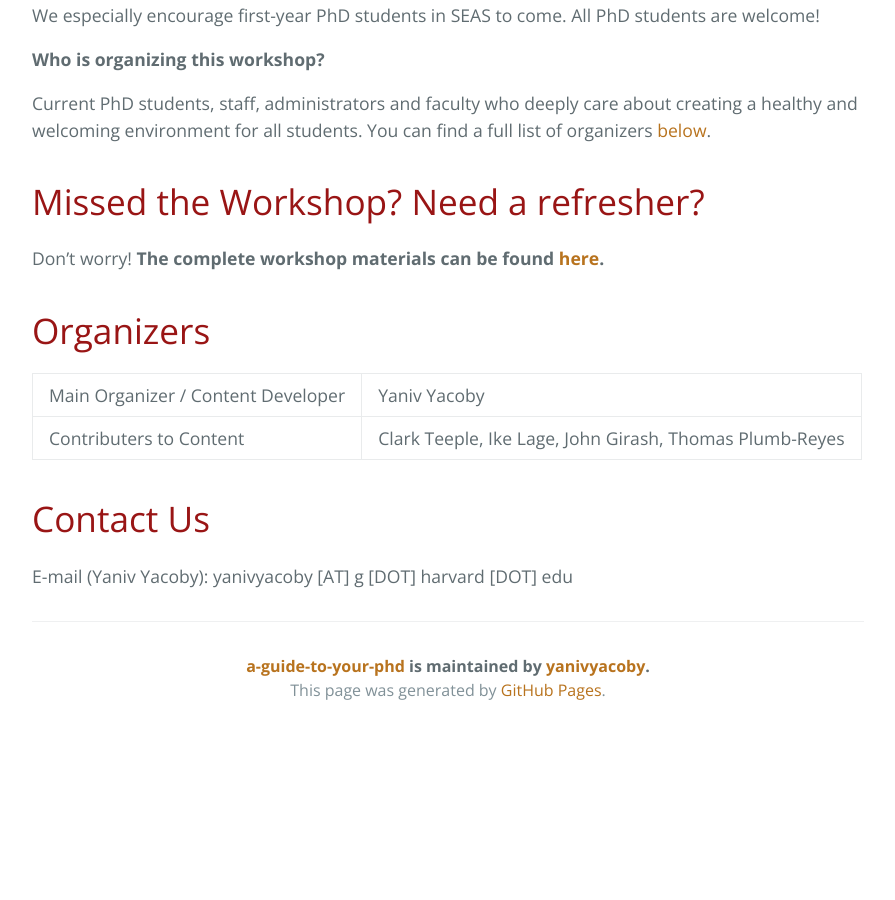
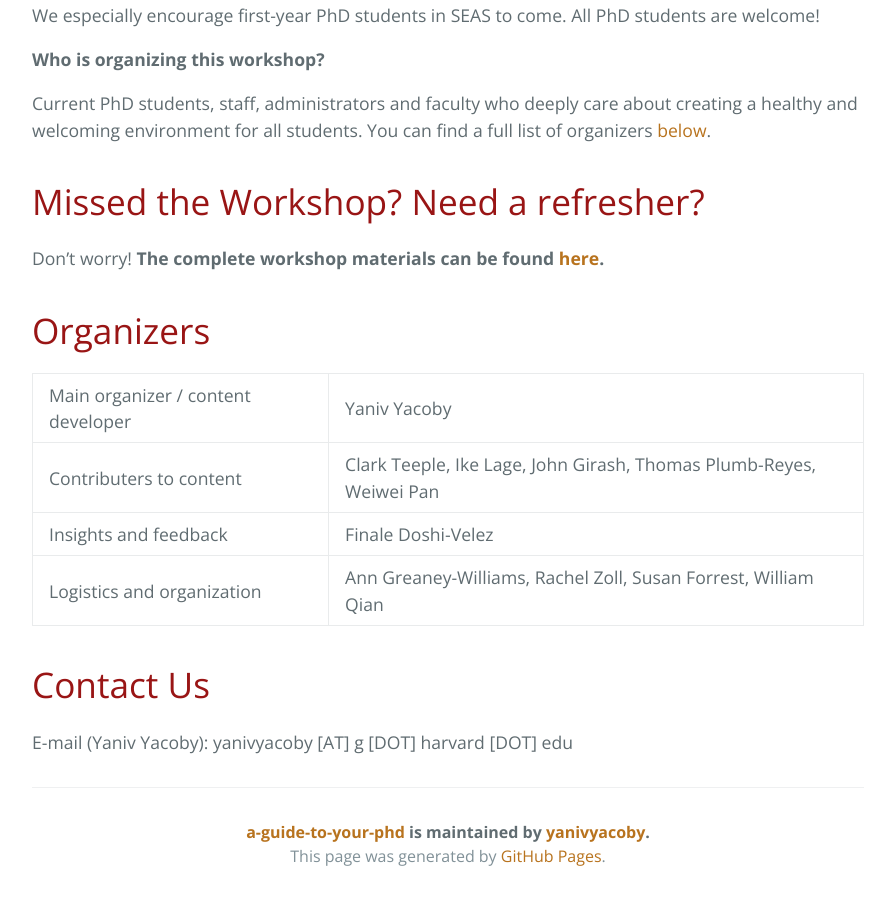
Before and after one commit to yanivyacoby/a-guide-to-your-phd, a Jekyll site: the page built from index.md, in a window 1280 px wide and 900 px high, scrolled down 956 px. Shown: the whole window, without its empty margins (192-1087 px from the left). Built offline with Jekyll 4.4.1, drawn with Linux system fonts in a browser that asks for light colours; before the commit the page ends 1690 px from its top, so only the background shows below that.

Commit message:
Update index.md

```diff
--- a/index.md
+++ b/index.md
@@ -51,12 +51,20 @@ Don't worry! **The complete workshop materials can be found [here](./guide.html)
 <table>
 <tbody>
 <tr>
-<td>Main Organizer / Content Developer</td>
+<td>Main organizer / content developer</td>
 <td>Yaniv Yacoby</td>
 </tr>
 <tr>
-<td>Contributers to Content</td>
-<td>Clark Teeple, Ike Lage, John Girash, Thomas Plumb-Reyes</td>
+<td>Contributers to content</td>
+<td>Clark Teeple, Ike Lage, John Girash, Thomas Plumb-Reyes, Weiwei Pan</td>
+</tr>
+<tr>
+<td>Insights and feedback</td>
+<td>Finale Doshi-Velez</td>
+</tr>
+<tr>
+<td>Logistics and organization</td>
+<td>Ann Greaney-Williams, Rachel Zoll, Susan Forrest, William Qian</td>
 </tr>
 </tbody>
 </table>
```
